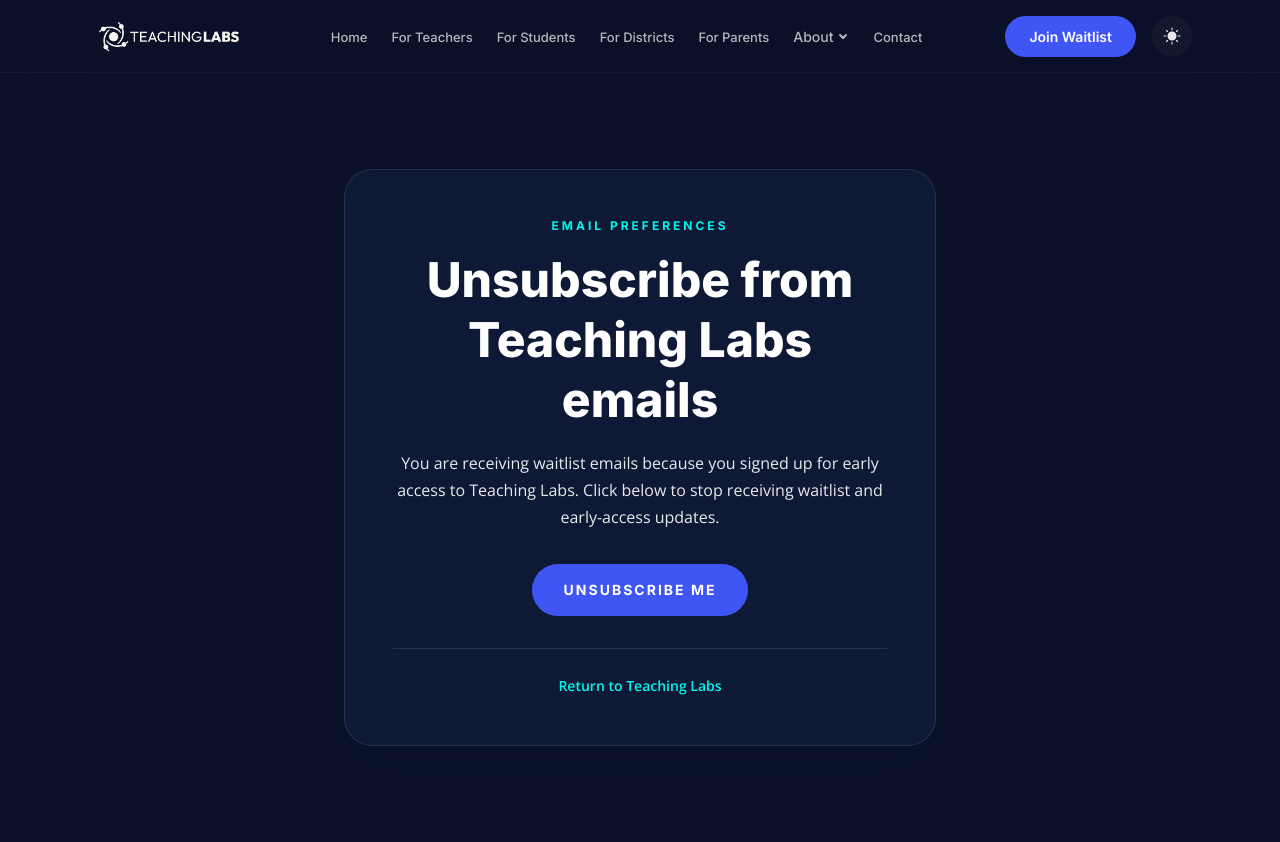
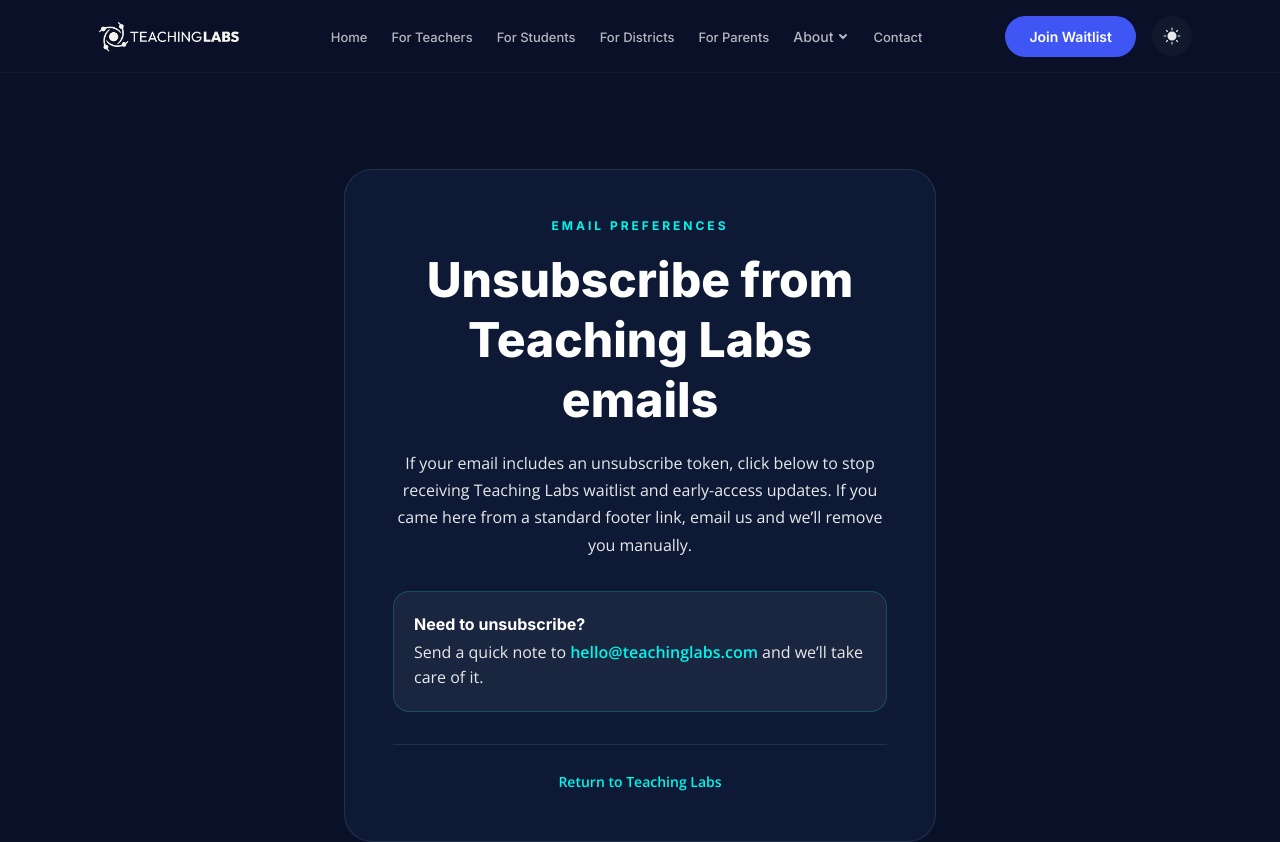
Before and after one commit to intellectualcreations/teachinglabs-marketing, a Next.js app: page /unsubscribe in a window 1280 px wide. Shown: the top 842 px of the page. Built offline with nearby package versions, Linux system fonts and the light colour scheme.

Commit message:
Add reusable unsubscribe email footer

```diff
--- a/app/api/waitlist/route.ts
+++ b/app/api/waitlist/route.ts
@@ -1,5 +1,6 @@
 import { NextRequest, NextResponse } from 'next/server';
 import { randomBytes } from 'crypto';
+import { buildUnsubscribeUrl, renderEmailFooterHtml, renderEmailFooterText } from '@/lib/email-footer';
 
 const LOGO_URL = 'https://www.teachinglabs.com/email/teaching-labs-logo.png';
 
@@ -41,7 +42,7 @@ async function sendWaitlistConfirmation(email: string, firstName: string, unsubs
   }
 
   const safeFirstName = escapeHtml(firstName);
-  const unsubscribeUrl = `https://www.teachinglabs.com/unsubscribe?token=${encodeURIComponent(unsubscribeToken)}`;
+  const unsubscribeUrl = buildUnsubscribeUrl(unsubscribeToken);
   const response = await fetch('https://api.resend.com/emails', {
     method: 'POST',
     headers: {
@@ -52,7 +53,7 @@ async function sendWaitlistConfirmation(email: string, firstName: string, unsubs
       from,
       to: email,
       subject: 'You’re on the Teaching Labs Waitlist',
-      text: `Hi ${firstName},\n\nThanks for joining the Teaching Labs waitlist.\n\nWe’re building something designed to help teachers create more engaging, student-centered learning experiences — without adding more overwhelm to your day.\n\nRight now, we’re working closely with early educators to shape the platform, test ideas, and build tools that are actually useful in real classrooms.\n\nAs an early member, you’ll get:\n\n• Early access opportunities\n• Sneak peeks at new features\n• Classroom-ready ideas and experiments\n• A chance to help shape what Teaching Labs becomes\n\nOur goal is simple:\nHelp teachers create learning experiences students genuinely connect with.\n\nWe’re glad you’re here.\n\n— The Teaching Labs Team\n\nYou’re receiving this email because you signed up for early access to Teaching Labs.\nTeaching Labs · https://www.teachinglabs.com · hello@teachinglabs.com\nUnsubscribe anytime: ${unsubscribeUrl}`,
+      text: `Hi ${firstName},\n\nThanks for joining the Teaching Labs waitlist.\n\nWe’re building something designed to help teachers create more engaging, student-centered learning experiences — without adding more overwhelm to your day.\n\nRight now, we’re working closely with early educators to shape the platform, test ideas, and build tools that are actually useful in real classrooms.\n\nAs an early member, you’ll get:\n\n• Early access opportunities\n• Sneak peeks at new features\n• Classroom-ready ideas and experiments\n• A chance to help shape what Teaching Labs becomes\n\nOur goal is simple:\nHelp teachers create learning experiences students genuinely connect with.\n\nWe’re glad you’re here.\n\n— The Teaching Labs Team\n\n${renderEmailFooterText(unsubscribeUrl)}`,
       html: `
         <div style="margin:0; padding:0; background:#f4f7fb; font-family: Arial, Helvetica, sans-serif; color:#0a1128;">
           <table role="presentation" width="100%" cellpadding="0" cellspacing="0" style="border-collapse:collapse; background:#f4f7fb;">
@@ -83,11 +84,7 @@ async function sendWaitlistConfirmation(email: string, firstName: string, unsubs
                     </td>
                   </tr>
                   <tr>
-                    <td style="padding:20px 32px 28px 32px; background:#0a1128; color:#d7deea; font-size:13px; line-height:1.6;">
-                      You’re receiving this email because you signed up for early access to Teaching Labs.<br />
-                      Teaching Labs · <a href="https://www.teachinglabs.com" style="color:#00F6ED; text-decoration:none;">www.teachinglabs.com</a> · <a href="mailto:hello@teachinglabs.com" style="color:#00F6ED; text-decoration:none;">hello@teachinglabs.com</a><br />
-                      <a href="${unsubscribeUrl}" style="color:#d7deea; text-decoration:underline;">Unsubscribe anytime</a>
-                    </td>
+                    ${renderEmailFooterHtml(unsubscribeUrl)}
                   </tr>
                 </table>
               </td>
--- a/app/unsubscribe/page.tsx
+++ b/app/unsubscribe/page.tsx
@@ -5,6 +5,7 @@ import { useSearchParams } from 'next/navigation';
 import Link from 'next/link';
 import MarketingNav from '@/components/shared/MarketingNav';
 import MarketingFooter from '@/components/shared/MarketingFooter';
+import { TEACHING_LABS_CONTACT_EMAIL } from '@/lib/email-footer';
 
 function UnsubscribePanel() {
   const searchParams = useSearchParams();
@@ -58,16 +59,30 @@ function UnsubscribePanel() {
           Unsubscribe from Teaching Labs emails
         </h1>
         <p className="text-[#24324a] dark:text-text-secondary leading-[1.7] mb-8">
-          You are receiving waitlist emails because you signed up for early access to Teaching Labs.
-          Click below to stop receiving waitlist and early-access updates.
+          If your email includes an unsubscribe token, click below to stop receiving Teaching Labs waitlist
+          and early-access updates. If you came here from a standard footer link, email us and we’ll remove
+          you manually.
         </p>
+
+        {!token && (
+          <div className="rounded-2xl bg-[#eef2ff] dark:bg-white/5 border border-indigo/20 dark:border-teal/20 p-5 text-left mb-8">
+            <p className="font-heading font-bold text-text-primary mb-1">Need to unsubscribe?</p>
+            <p className="text-[#24324a] dark:text-text-secondary leading-[1.6]">
+              Send a quick note to{' '}
+              <a href={`mailto:${TEACHING_LABS_CONTACT_EMAIL}?subject=Unsubscribe%20me`} className="font-semibold text-indigo dark:text-teal hover:underline">
+                {TEACHING_LABS_CONTACT_EMAIL}
+              </a>{' '}
+              and we’ll take care of it.
+            </p>
+          </div>
+        )}
 
         {status === 'success' ? (
           <div className="rounded-2xl bg-[#eef2ff] dark:bg-white/5 border border-indigo/20 dark:border-teal/20 p-5 text-left mb-8">
             <p className="font-heading font-bold text-text-primary mb-1">You’re all set.</p>
             <p className="text-[#24324a] dark:text-text-secondary leading-[1.6]">{message}</p>
           </div>
-        ) : (
+        ) : token ? (
           <button
             type="button"
             onClick={handleUnsubscribe}
@@ -76,7 +91,7 @@ function UnsubscribePanel() {
           >
             {status === 'loading' ? 'Unsubscribing...' : 'Unsubscribe me'}
           </button>
-        )}
+        ) : null}
 
         {status === 'error' && (
           <p className="mt-5 text-sm text-red-600 dark:text-red-300">{message}</p>
--- /dev/null
+++ b/lib/email-footer.ts
@@ -0,0 +1,27 @@
+export const TEACHING_LABS_HOME_URL = 'https://www.teachinglabs.com';
+export const TEACHING_LABS_UNSUBSCRIBE_URL = `${TEACHING_LABS_HOME_URL}/unsubscribe`;
+export const TEACHING_LABS_CONTACT_EMAIL = 'hello@teachinglabs.com';
+
+const DEFAULT_REASON = 'You’re receiving this email because you signed up for early access to Teaching Labs.';
+
+export function buildUnsubscribeUrl(unsubscribeToken?: string): string {
+  if (!unsubscribeToken) {
+    return TEACHING_LABS_UNSUBSCRIBE_URL;
+  }
+
+  return `${TEACHING_LABS_UNSUBSCRIBE_URL}?token=${encodeURIComponent(unsubscribeToken)}`;
+}
+
+export function renderEmailFooterText(unsubscribeUrl = TEACHING_LABS_UNSUBSCRIBE_URL, reason = DEFAULT_REASON): string {
+  return `${reason}\nTeaching Labs · ${TEACHING_LABS_HOME_URL} · ${TEACHING_LABS_CONTACT_EMAIL}\nUnsubscribe anytime: ${unsubscribeUrl}`;
+}
+
+export function renderEmailFooterHtml(unsubscribeUrl = TEACHING_LABS_UNSUBSCRIBE_URL, reason = DEFAULT_REASON): string {
+  return `
+    <td style="padding:20px 32px 28px 32px; background:#0a1128; color:#d7deea; font-size:13px; line-height:1.6;">
+      ${reason}<br />
+      Teaching Labs · <a href="${TEACHING_LABS_HOME_URL}" style="color:#00F6ED; text-decoration:none;">www.teachinglabs.com</a> · <a href="mailto:${TEACHING_LABS_CONTACT_EMAIL}" style="color:#00F6ED; text-decoration:none;">${TEACHING_LABS_CONTACT_EMAIL}</a><br />
+      <a href="${unsubscribeUrl}" style="color:#d7deea; text-decoration:underline;">Unsubscribe anytime</a>
+    </td>
+  `;
+}
```
